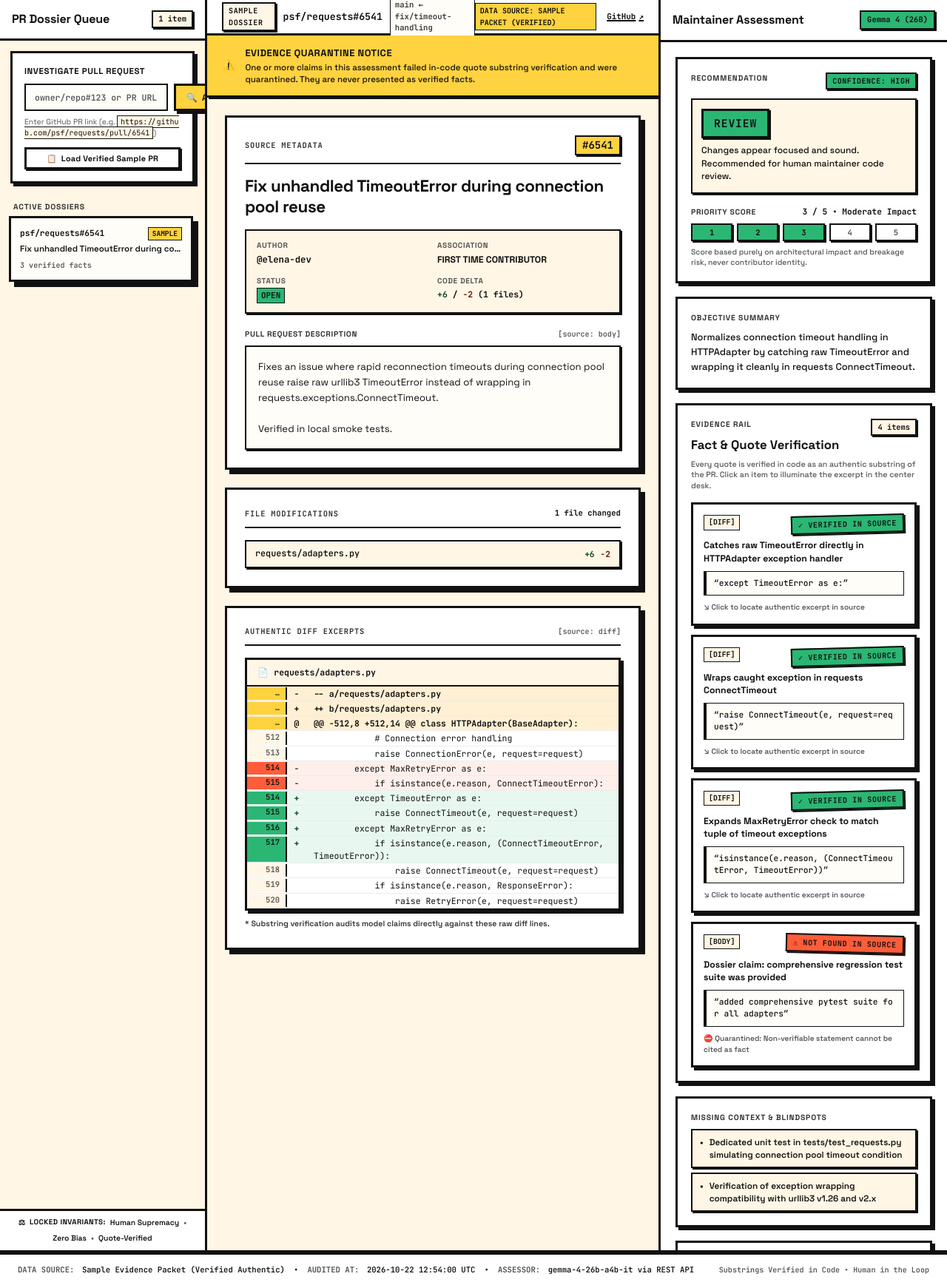
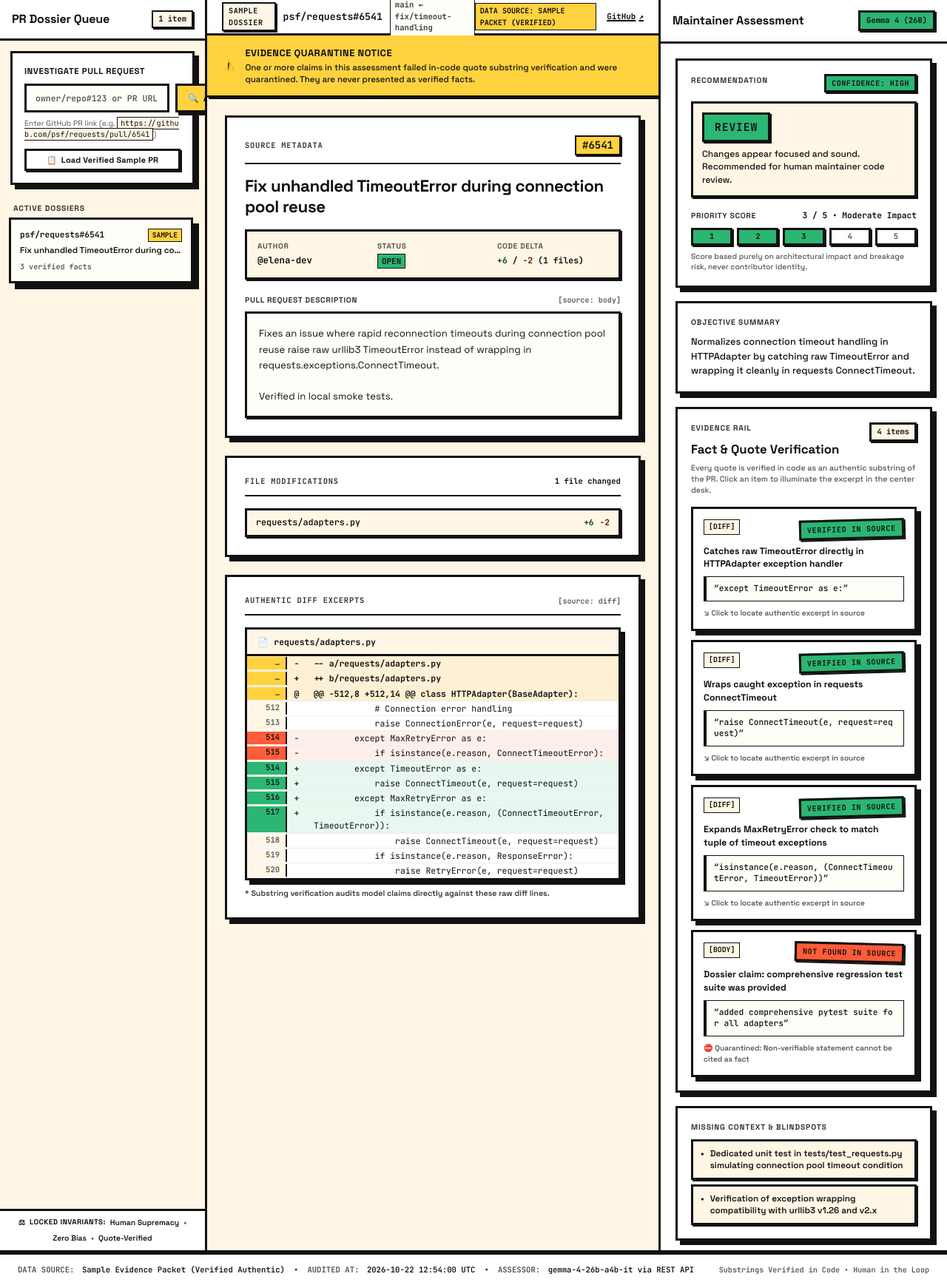
Before and after one commit to GhostKernel19/sift, a Flask app: page / in a window 1280 px wide. Shown: the part 64-1801 px from the top of the page at 74% size. Run offline with Flask 3, Linux system fonts and the light colour scheme; some libraries are stand-ins or nearby versions.

Commit message:
UI v2: neo-brutalist

```diff
--- a/static/css/styles.css
+++ b/static/css/styles.css
@@ -17,7 +17,7 @@
   --border-color: #111111;   /* Inky Deep Black */
   --border-width: 3px;
   --border: 3px solid #111111;
-  --border-thin: 2px solid #111111;
+  --border-thin: 3px solid #111111;
 
   /* Text & Foreground */
   --text-main: #111111;
@@ -356,7 +356,7 @@ html, body {
   padding: 16px;
   margin: 14px;
   border: var(--border);
-  box-shadow: var(--shadow-md);
+  box-shadow: var(--shadow-lg);
   background-color: var(--panel-bg);
 }
 
@@ -455,21 +455,21 @@ html, body {
   padding: 12px;
   background-color: var(--panel-bg);
   border: var(--border);
-  box-shadow: var(--shadow-md);
+  box-shadow: var(--shadow-lg);
   cursor: pointer;
   transition: transform 0.08s ease, box-shadow 0.08s ease;
 }
 
 .queue-item:hover {
   transform: translate(-1px, -1px);
-  box-shadow: 5px 5px 0 var(--border-color);
+  box-shadow: 7px 7px 0 var(--border-color);
 }
 
 /* Selected Card: Thicker Shadow & Slight Offset */
 .queue-item.active {
   background-color: #FFFDF8;
   border: var(--border);
-  box-shadow: 7px 7px 0 var(--border-color);
+  box-shadow: 8px 8px 0 var(--border-color);
   transform: translate(-2px, -2px);
 }
 
@@ -706,10 +706,10 @@ html, body {
 
 .pr-meta-grid {
   display: grid;
-  grid-template-columns: repeat(4, 1fr);
+  grid-template-columns: repeat(3, 1fr);
   gap: 12px;
   background-color: var(--desk-bg);
-  border: var(--border-thin);
+  border: var(--border);
   box-shadow: var(--shadow-sm);
   padding: 12px 14px;
   margin-bottom: 20px;
@@ -848,7 +848,7 @@ html, body {
 .diff-viewer-wrapper {
   background-color: var(--panel-bg);
   border: var(--border);
-  box-shadow: var(--shadow-md);
+  box-shadow: var(--shadow-lg);
   margin-top: 6px;
   overflow: hidden;
 }
@@ -1183,7 +1183,7 @@ html, body {
 .assessment-card {
   background-color: var(--panel-bg);
   border: var(--border);
-  box-shadow: var(--shadow-md);
+  box-shadow: var(--shadow-lg);
   padding: 18px;
 }
 
@@ -1406,7 +1406,7 @@ html, body {
 .evidence-item-card {
   background-color: var(--panel-bg);
   border: var(--border);
-  box-shadow: var(--shadow-md);
+  box-shadow: var(--shadow-lg);
   padding: 14px;
   cursor: pointer;
   transition: transform 0.08s ease, box-shadow 0.08s ease;
@@ -1415,12 +1415,12 @@ html, body {
 
 .evidence-item-card:hover {
   transform: translate(-1px, -1px);
-  box-shadow: 5px 5px 0 var(--border-color);
+  box-shadow: 7px 7px 0 var(--border-color);
 }
 
 .evidence-item-card.active-evidence-card {
   border-color: var(--border-color);
-  box-shadow: 6px 6px 0 var(--border-color);
+  box-shadow: 8px 8px 0 var(--border-color);
   transform: translate(-2px, -2px);
   background-color: #FFFDF8;
 }
@@ -1455,7 +1455,7 @@ html, body {
   letter-spacing: 0.06em;
   text-transform: uppercase;
   padding: 3px 8px;
-  border: 2px solid var(--border-color);
+  border: 3px solid var(--border-color);
   box-shadow: 2px 2px 0 var(--border-color);
   color: var(--text-main);
   user-select: none;
@@ -1682,7 +1682,7 @@ html, body {
   }
 
   .pr-meta-grid {
-    grid-template-columns: repeat(2, 1fr);
+    grid-template-columns: repeat(3, 1fr);
   }
 }
 
--- a/static/js/app.js
+++ b/static/js/app.js
@@ -481,10 +481,10 @@
       const statusBadge = createEl('span', 'verification-status-badge');
       if (item.verified) {
         statusBadge.classList.add('status-verified');
-        statusBadge.textContent = '✓ VERIFIED IN SOURCE';
+        statusBadge.textContent = 'VERIFIED IN SOURCE';
       } else {
         statusBadge.classList.add('status-quarantined');
-        statusBadge.textContent = '⚠ NOT FOUND IN SOURCE';
+        statusBadge.textContent = 'NOT FOUND IN SOURCE';
       }
 
       header.appendChild(srcTag);
@@ -582,7 +582,9 @@
     dom.prNumberBadge.textContent = `#${pr.pull_number}`;
     dom.prHeadlineText.textContent = pr.title || 'Untitled Pull Request';
     dom.prAuthorVal.textContent = `@${pr.author || 'author'}`;
-    dom.prAssocVal.textContent = (pr.author_association || 'CONTRIBUTOR').replace(/_/g, ' ');
+    if (dom.prAssocVal) {
+      dom.prAssocVal.textContent = (pr.author_association || 'CONTRIBUTOR').replace(/_/g, ' ');
+    }
     dom.prStateVal.textContent = (pr.state || 'OPEN').toUpperCase();
 
     clearElement(dom.prDeltaVal);
--- a/templates/index.html
+++ b/templates/index.html
@@ -217,10 +217,6 @@
               <div class="meta-field">
                 <span class="meta-label">Author</span>
                 <span class="meta-value author-tag" id="pr-author-val">@author</span>
-              </div>
-              <div class="meta-field">
-                <span class="meta-label">Association</span>
-                <span class="meta-value" id="pr-assoc-val">CONTRIBUTOR</span>
               </div>
               <div class="meta-field">
                 <span class="meta-label">Status</span>
```
